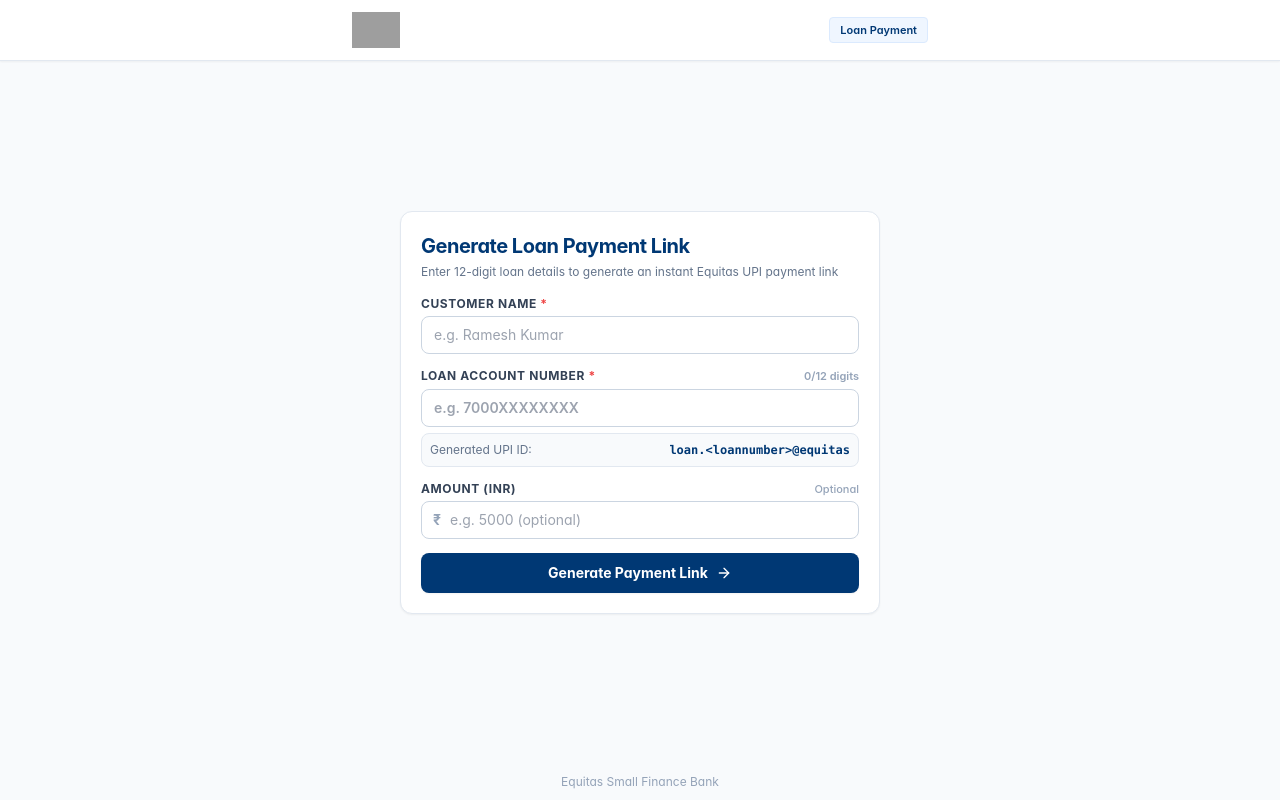
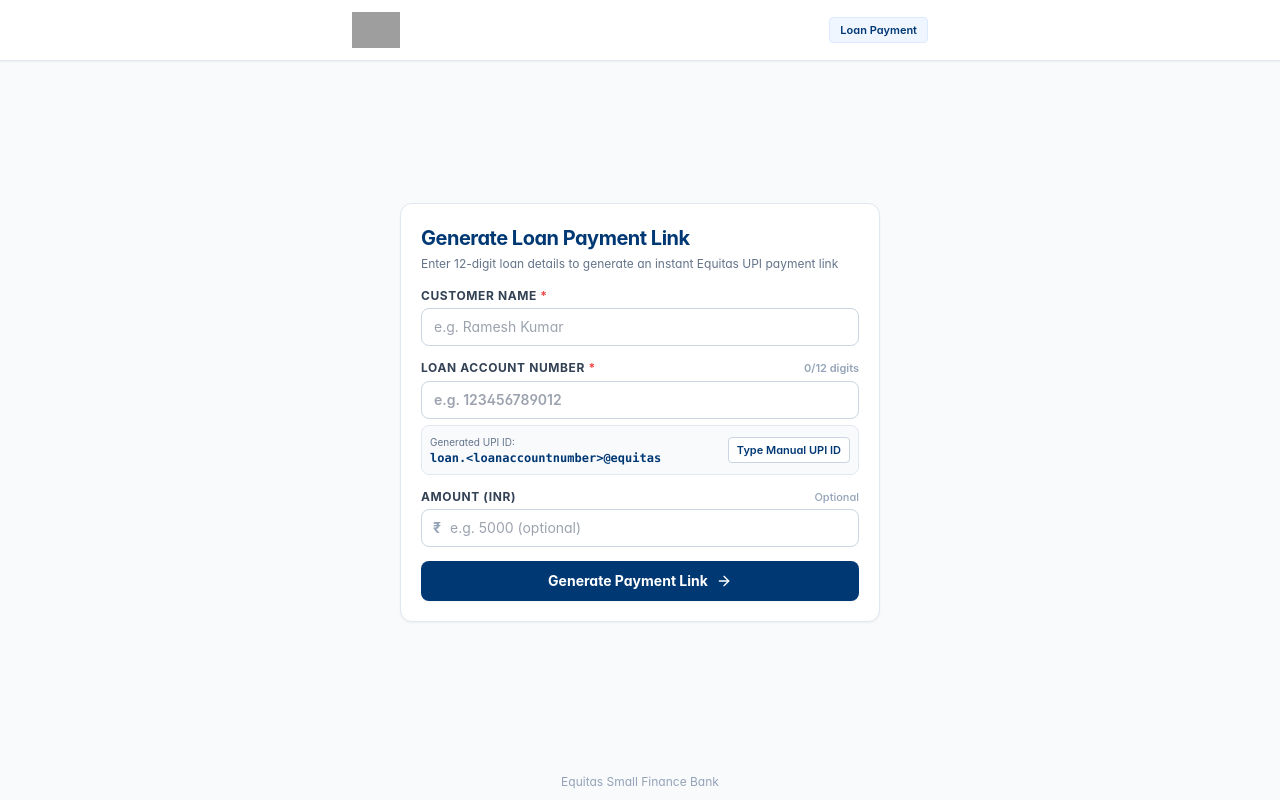
Before and after one commit to rlakshmanababu7-ai/equitas-upi-pay, a Next.js app: page / in a window 1280 px wide. Built offline with nearby package versions, Linux system fonts and the light colour scheme; grey boxes are pictures that could not be loaded.

Commit message:
feat: add manual UPI ID option with dynamic mandatory validation between loan account and manual UPI ID

```diff
--- a/src/app/page.tsx
+++ b/src/app/page.tsx
@@ -9,13 +9,15 @@ import { encodePaymentPayload } from "@/lib/payload";
 export default function GeneratorPage() {
   const [customerName, setCustomerName] = useState("");
   const [loanAccountNumber, setLoanAccountNumber] = useState("");
+  const [isManualUpi, setIsManualUpi] = useState(false);
+  const [manualUpiId, setManualUpiId] = useState("");
   const [amount, setAmount] = useState("");
   const [error, setError] = useState<string | null>(null);
 
   const [generatedResult, setGeneratedResult] = useState<{
     paymentUrl: string;
     customerName: string;
-    loanAccountNumber: string;
+    loanAccountNumber: string | null;
     upiId: string;
     amount: number | null;
   } | null>(null);
@@ -25,37 +27,68 @@ export default function GeneratorPage() {
   // Auto-calculated UPI ID preview as user types
   const autoUpiId = loanAccountNumber.trim()
     ? generateEquitasUpiId(loanAccountNumber)
-    : "loan.<loannumber>@equitas";
+    : "loan.<loanaccountnumber>@equitas";
 
   const handleGenerate = (e: React.FormEvent) => {
     e.preventDefault();
     setError(null);
 
-    if (!customerName.trim()) {
+    const trimmedCustomer = customerName.trim();
+    if (!trimmedCustomer) {
       setError("Please enter Customer Name.");
       return;
     }
 
-    const trimmedLoan = loanAccountNumber.trim().toUpperCase();
+    let finalUpiId = "";
+    let finalLoanAccount: string | null = null;
+
+    if (!isManualUpi) {
+      // Auto-generate Mode: Loan Account Number is mandatory (12 numeric digits)
+      const trimmedLoan = loanAccountNumber.trim();
       if (!trimmedLoan) {
         setError("Please enter Loan Account Number.");
         return;
       }
 
-    // Compulsory 12 digits validation (numbers only)
       if (trimmedLoan.length !== 12 || !/^\d{12}$/.test(trimmedLoan)) {
         setError("Loan Account Number must be exactly 12 digits (numbers only).");
         return;
       }
 
-    const trimmedCustomer = customerName.trim();
+      finalLoanAccount = trimmedLoan;
+      finalUpiId = generateEquitasUpiId(trimmedLoan);
+    } else {
+      // Manual Mode: Manual UPI ID is mandatory, Loan Account Number is optional
+      const trimmedUpi = manualUpiId.trim().toLowerCase();
+      if (!trimmedUpi) {
+        setError("Please enter Manual UPI ID.");
+        return;
+      }
+
+      if (!trimmedUpi.includes("@") || trimmedUpi.startsWith("@") || trimmedUpi.endsWith("@")) {
+        setError("Please enter a valid UPI ID (e.g. loan.DHJ474949@equitas or name@bank).");
+        return;
+      }
+
+      finalUpiId = trimmedUpi;
+
+      if (loanAccountNumber.trim()) {
+        const trimmedLoan = loanAccountNumber.trim();
+        if (trimmedLoan.length !== 12 || !/^\d{12}$/.test(trimmedLoan)) {
+          setError("If provided, Loan Account Number must be 12 digits (numbers only).");
+          return;
+        }
+        finalLoanAccount = trimmedLoan;
+      }
+    }
+
     const parsedAmount = amount.trim() ? parseFloat(amount) : null;
-    const upiId = generateEquitasUpiId(trimmedLoan);
 
     // Generate stateless token directly on frontend - NO DB required
     const token = encodePaymentPayload({
       customerName: trimmedCustomer,
-      loanAccountNumber: trimmedLoan,
+      loanAccountNumber: finalLoanAccount,
+      upiId: finalUpiId,
       amount: parsedAmount,
       createdAt: Date.now(),
     });
@@ -70,8 +103,8 @@ export default function GeneratorPage() {
     setGeneratedResult({
       paymentUrl,
       customerName: trimmedCustomer,
-      loanAccountNumber: trimmedLoan,
-      upiId,
+      loanAccountNumber: finalLoanAccount,
+      upiId: finalUpiId,
       amount: parsedAmount,
     });
   };
@@ -105,11 +138,15 @@ export default function GeneratorPage() {
       {/* Main Form Container */}
       <main className="max-w-lg mx-auto px-4 py-4 w-full flex-1 flex flex-col justify-center">
         <div className="bg-white rounded-xl shadow-sm border border-slate-200 p-4 sm:p-5">
-          <h1 className="text-xl font-bold text-[#003874] tracking-tight mb-1">
+          <div className="flex items-center justify-between mb-1">
+            <h1 className="text-xl font-bold text-[#003874] tracking-tight">
               Generate Loan Payment Link
             </h1>
+          </div>
           <p className="text-xs text-slate-500 mb-4">
-            Enter 12-digit loan details to generate an instant Equitas UPI payment link
+            {isManualUpi
+              ? "Enter Manual UPI ID to generate instant Equitas payment link"
+              : "Enter 12-digit loan details to generate an instant Equitas UPI payment link"}
           </p>
 
           {error && (
@@ -134,11 +171,11 @@ export default function GeneratorPage() {
               />
             </div>
 
-            {/* Field 2: Loan Account Number (Mandatory - Compulsory 12 Digits) */}
+            {/* Field 2: Loan Account Number (Mandatory in Auto mode, Optional in Manual mode) */}
             <div>
               <div className="flex items-center justify-between mb-1">
                 <label className="block text-xs font-bold text-slate-700 uppercase tracking-wider">
-                  Loan Account Number <span className="text-red-500">*</span>
+                  Loan Account Number {!isManualUpi ? <span className="text-red-500">*</span> : <span className="text-[11px] text-slate-400 font-normal lowercase">(optional)</span>}
                 </label>
                 <span
                   className={`text-[11px] font-semibold ${
@@ -153,9 +190,9 @@ export default function GeneratorPage() {
               <input
                 type="text"
                 inputMode="numeric"
-                required
+                required={!isManualUpi}
                 maxLength={12}
-                placeholder="e.g. 7000XXXXXXXX"
+                placeholder="e.g. 123456789012"
                 value={loanAccountNumber}
                 onChange={(e) => {
                   // Only allow digits 0-9
@@ -172,14 +209,60 @@ export default function GeneratorPage() {
                 }`}
               />
 
-              {/* Automatic UPI ID Preview */}
+              {/* UPI ID Selection / Preview Area */}
+              {!isManualUpi ? (
                 <div className="mt-1.5 p-2 rounded-lg bg-slate-50 border border-slate-200 flex items-center justify-between text-xs">
-                <span className="text-slate-500">Generated UPI ID:</span>
+                  <div>
+                    <span className="text-slate-500 block text-[10px]">Generated UPI ID:</span>
                     <span className="font-mono font-bold text-[#003874]">
                       {autoUpiId}
                     </span>
                   </div>
+                  <button
+                    type="button"
+                    onClick={() => {
+                      setIsManualUpi(true);
+                      setError(null);
+                    }}
+                    className="px-2 py-1 rounded bg-white border border-slate-300 hover:bg-slate-50 text-[11px] font-semibold text-[#003874] shadow-2xs transition-colors shrink-0"
+                  >
+                    Type Manual UPI ID
+                  </button>
                 </div>
+              ) : null}
+            </div>
+
+            {/* Field 2.5: Manual UPI ID (Mandatory when isManualUpi is true) */}
+            {isManualUpi ? (
+              <div>
+                <div className="flex items-center justify-between mb-1">
+                  <label className="block text-xs font-bold text-slate-700 uppercase tracking-wider">
+                    Manual UPI ID <span className="text-red-500">*</span>
+                  </label>
+                  <button
+                    type="button"
+                    onClick={() => {
+                      setIsManualUpi(false);
+                      setError(null);
+                    }}
+                    className="text-[11px] font-semibold text-[#003874] hover:underline"
+                  >
+                    ← Switch to Auto-generate
+                  </button>
+                </div>
+                <input
+                  type="text"
+                  required
+                  placeholder="e.g. loan.DHJ474949@equitas"
+                  value={manualUpiId}
+                  onChange={(e) => setManualUpiId(e.target.value.trim().toLowerCase())}
+                  className="w-full px-3 py-2 rounded-lg border border-slate-300 text-sm font-semibold text-slate-900 focus:outline-none focus:ring-2 focus:ring-[#003874]"
+                />
+                <span className="text-[11px] text-slate-400 mt-1 block">
+                  Loan Account Number is optional when entering a Manual UPI ID.
+                </span>
+              </div>
+            ) : null}
 
             {/* Field 3: Amount (Optional - Text Field Only, Numbers Only, No Stepper Arrows) */}
             <div>
@@ -232,9 +315,11 @@ export default function GeneratorPage() {
                   <div>
                     <strong>Customer:</strong> {generatedResult.customerName}
                   </div>
+                  {generatedResult.loanAccountNumber && (
                     <div>
                       <strong>Loan A/c:</strong> {generatedResult.loanAccountNumber}
                     </div>
+                  )}
                   <div>
                     <strong>UPI ID:</strong>{" "}
                     <code className="font-mono font-bold text-[#003874]">
--- a/src/components/pay/CustomerPaymentView.tsx
+++ b/src/components/pay/CustomerPaymentView.tsx
@@ -224,13 +224,15 @@ export default function CustomerPaymentView({ token }: { token: string }) {
               </span>
             </div>
 
-            {/* Loan Account Number (Larger, Monospaced & Clearer) */}
+            {/* Loan Account Number (Larger, Monospaced & Clearer - rendered if present) */}
+            {data.loanAccountNumber ? (
               <div className="flex justify-between items-baseline py-0.5 border-t border-slate-100 pt-1.5">
                 <span className="text-xs font-semibold text-slate-500 shrink-0">Loan Account</span>
                 <span className="text-base sm:text-lg font-mono font-extrabold text-slate-900 tracking-wider text-right">
                   {data.loanAccountNumber}
                 </span>
               </div>
+            ) : null}
 
             {/* Loan UPI ID with copy button (Larger, high contrast) */}
             <div className="border-t border-slate-100 pt-1.5">
@@ -341,7 +343,7 @@ export default function CustomerPaymentView({ token }: { token: string }) {
 
             <div className="pt-1">
               <span className="text-xs font-bold text-[#003874] block">Scan to Pay</span>
-              <span className="text-sm font-bold text-slate-800 font-mono">{data.loanAccountNumber}</span>
+              <span className="text-sm font-bold text-slate-800 font-mono">{data.loanAccountNumber || data.upiId}</span>
             </div>
 
             {qrCodeDataUrl ? (
--- a/src/lib/payload.ts
+++ b/src/lib/payload.ts
@@ -2,14 +2,15 @@ import { generateEquitasUpiId } from "./upi";
 
 export interface PaymentPayload {
   customerName: string;
-  loanAccountNumber: string;
+  loanAccountNumber?: string | null;
+  upiId: string;
   amount?: number | null;
   createdAt?: number;
 }
 
 export interface DecodedPaymentData {
   customerName: string;
-  loanAccountNumber: string;
+  loanAccountNumber: string | null;
   upiId: string;
   amount: number | null;
   expired: boolean;
@@ -23,7 +24,10 @@ export interface DecodedPaymentData {
 export function encodePaymentPayload(payload: PaymentPayload): string {
   const data = {
     n: payload.customerName.trim(),
-    l: payload.loanAccountNumber.trim().toUpperCase(),
+    l: payload.loanAccountNumber && payload.loanAccountNumber.trim()
+      ? payload.loanAccountNumber.trim().toUpperCase()
+      : null,
+    u: payload.upiId.trim(),
     a: payload.amount && payload.amount > 0 ? Math.round(payload.amount * 100) / 100 : null,
     t: payload.createdAt || Date.now(),
   };
@@ -71,10 +75,18 @@ export function decodePaymentPayload(token: string): DecodedPaymentData | null {
     }
 
     const data = JSON.parse(json);
-    if (!data.n || !data.l) return null;
+    if (!data.n || (!data.l && !data.u)) return null;
 
-    const loanAccountNumber = String(data.l).trim().toUpperCase();
     const customerName = String(data.n).trim();
+    const loanAccountNumber = data.l ? String(data.l).trim().toUpperCase() : null;
+    const upiId = data.u
+      ? String(data.u).trim()
+      : loanAccountNumber
+      ? generateEquitasUpiId(loanAccountNumber)
+      : "";
+
+    if (!upiId) return null;
+
     const amount = data.a ? Number(data.a) : null;
     const createdAt = data.t ? Number(data.t) : Date.now();
 
@@ -84,7 +96,7 @@ export function decodePaymentPayload(token: string): DecodedPaymentData | null {
     return {
       customerName,
       loanAccountNumber,
-      upiId: generateEquitasUpiId(loanAccountNumber),
+      upiId,
       amount,
       expired: isExpired,
     };
```
Also changed, not shown: src/lib/upi.ts (+13 -6 lines). Lines whose indentation alone changed are shown as unchanged.
